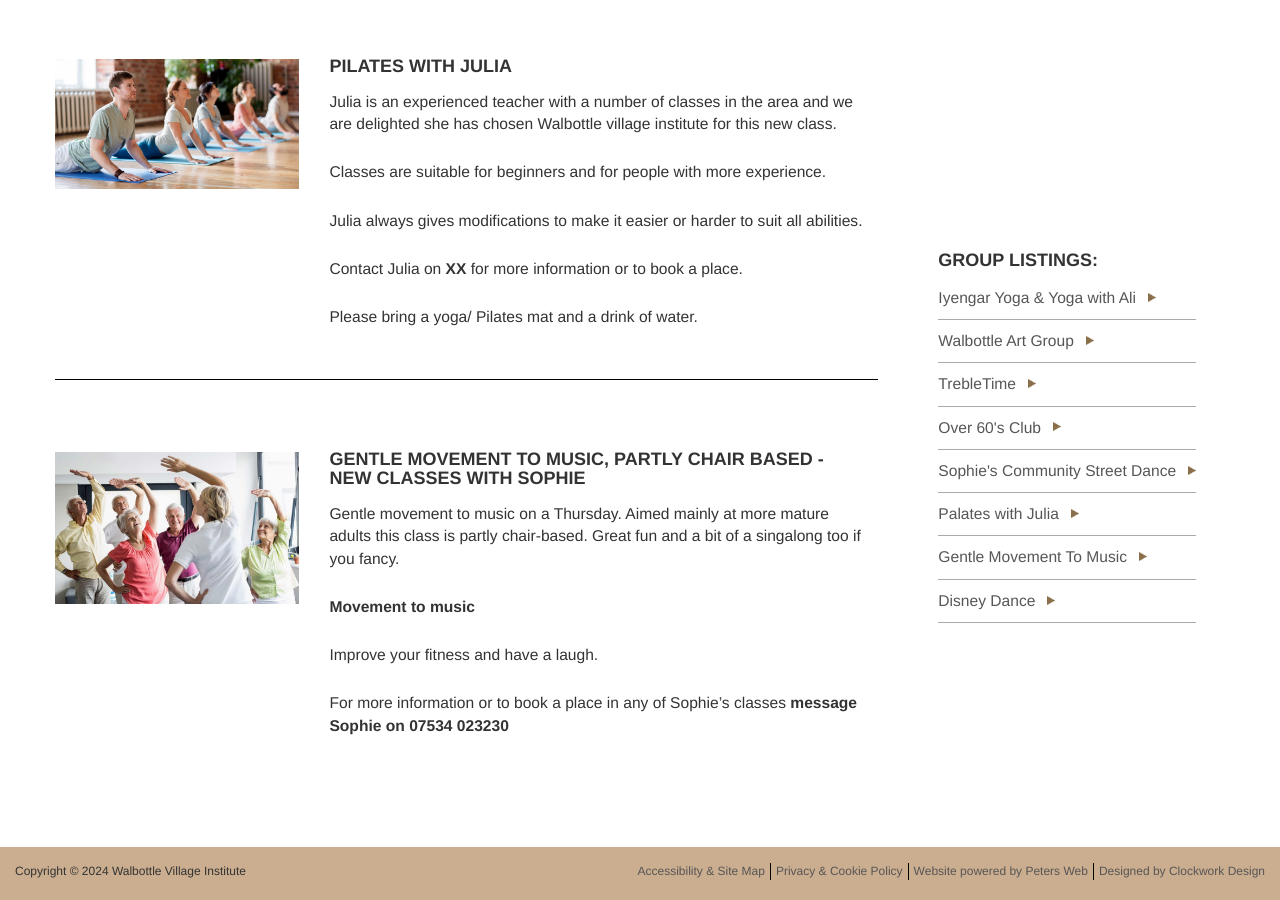
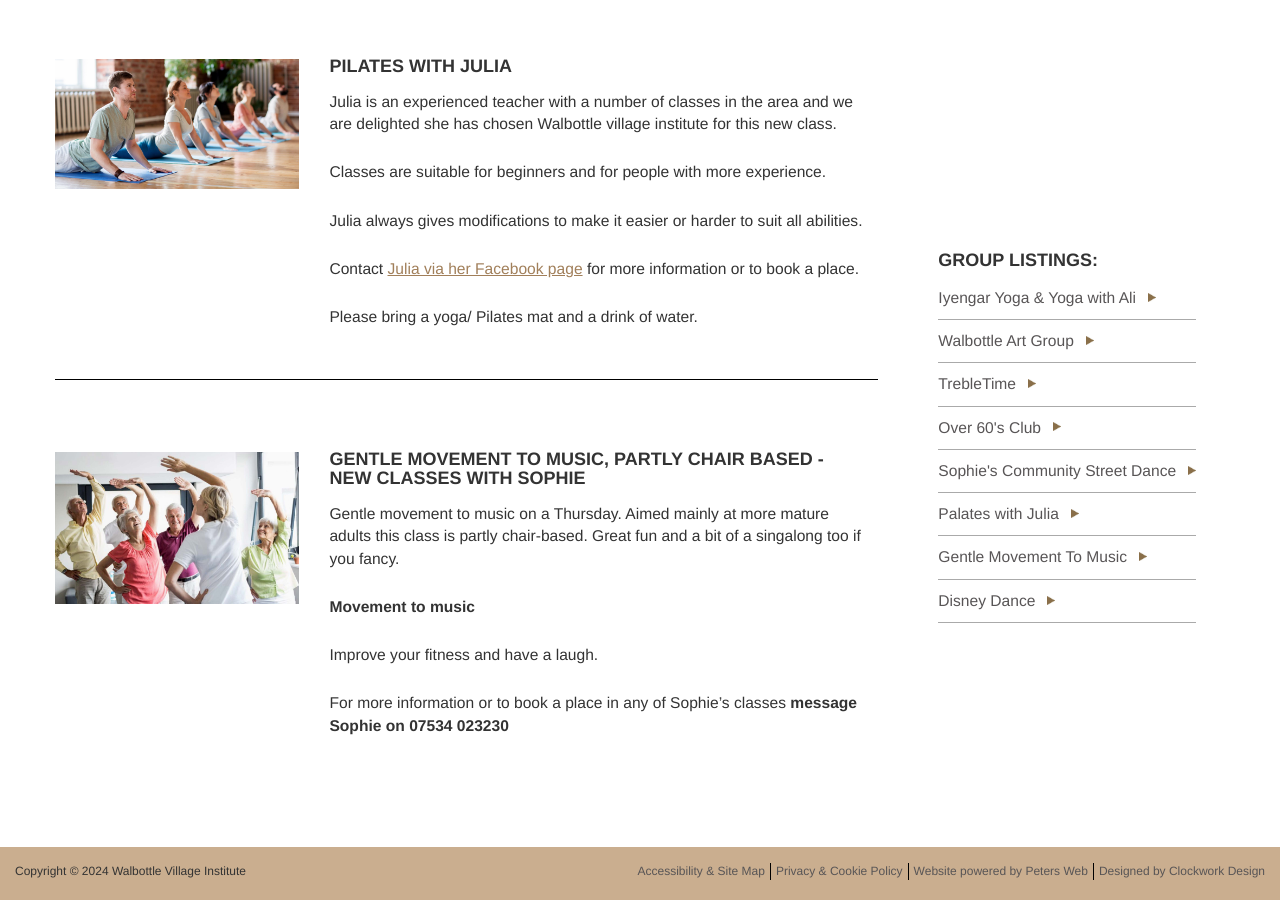
Before and after one commit to Walbottle-Village/Walbottle-Village-Institute, a Jekyll site: the page built from _pages/wvi_groups.md, in a window 1280 px wide and 900 px high, scrolled down 2283 px. Built offline with Jekyll 4.4.1, drawn with Linux system fonts in a browser that asks for light colours; cached includes are drawn as plain includes; some web fonts are replaced; comment, search, counter and statistics services are not loaded.

Commit message:
Update wvi_groups.md

```diff
--- a/_pages/wvi_groups.md
+++ b/_pages/wvi_groups.md
@@ -116,7 +116,7 @@
 							<p>Julia is an experienced teacher with a number of classes in the area and we are delighted she has chosen Walbottle village institute for this new class.</p>
 							<p>Classes are suitable for beginners and for people with more experience.</p>
 							<p>Julia always gives modifications to make it easier or harder to suit all abilities.</p>
-							<p>Contact Julia on <strong>XX</strong> for more information or to book a place.</p>
+							<p>Contact <a href="https://www.facebook.com/pilateswithjulia" title="open in a new window" target="blank">Julia via her Facebook page</a> for more information or to book a place.</p>
 							<p>Please bring a yoga/ Pilates mat and a drink of water.</p>
 						</div>
 					</div>
```
